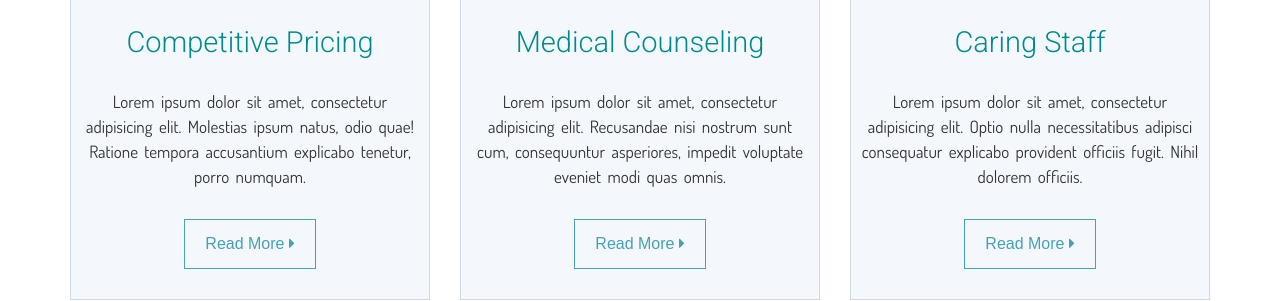
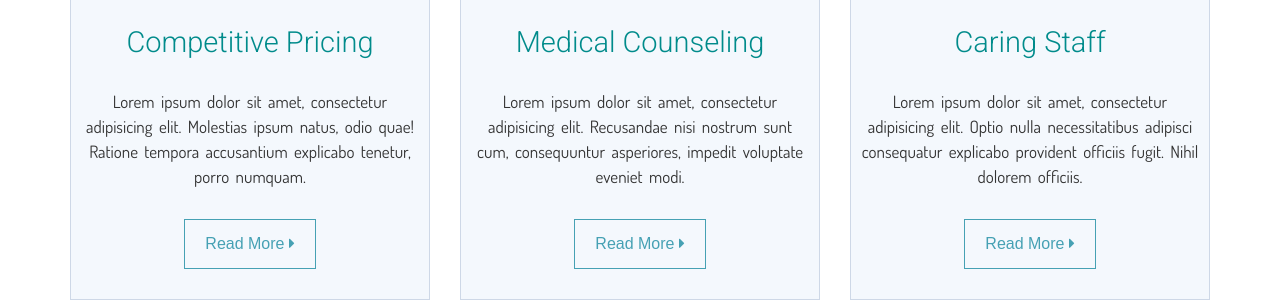
Before and after one commit to shivamtandon200500/HealthCare, a plain HTML site: page index.html in a window 1280 px wide. Shown: the part 2199-2500 px from the top of the page. Drawn offline with Linux system fonts and the light colour scheme.

Commit message:
Update index.html

```diff
--- a/index.html
+++ b/index.html
@@ -199,7 +199,7 @@
 							</div>
 							<div class= "service-description text-center">
 								<h4 class= "service-heading">Medical Counseling</h4>
-								<p>Lorem ipsum dolor sit amet, consectetur adipisicing elit. Recusandae nisi nostrum sunt cum, consequuntur asperiores, impedit voluptate eveniet modi quas omnis.</p>
+								<p>Lorem ipsum dolor sit amet, consectetur adipisicing elit. Recusandae nisi nostrum sunt cum, consequuntur asperiores, impedit voluptate eveniet modi.</p>
 								<a href="#" class="rm-btn btn btn-primary">
 										Read More <i class="fa fa-caret-right"></i></a>
 							</div>
```
